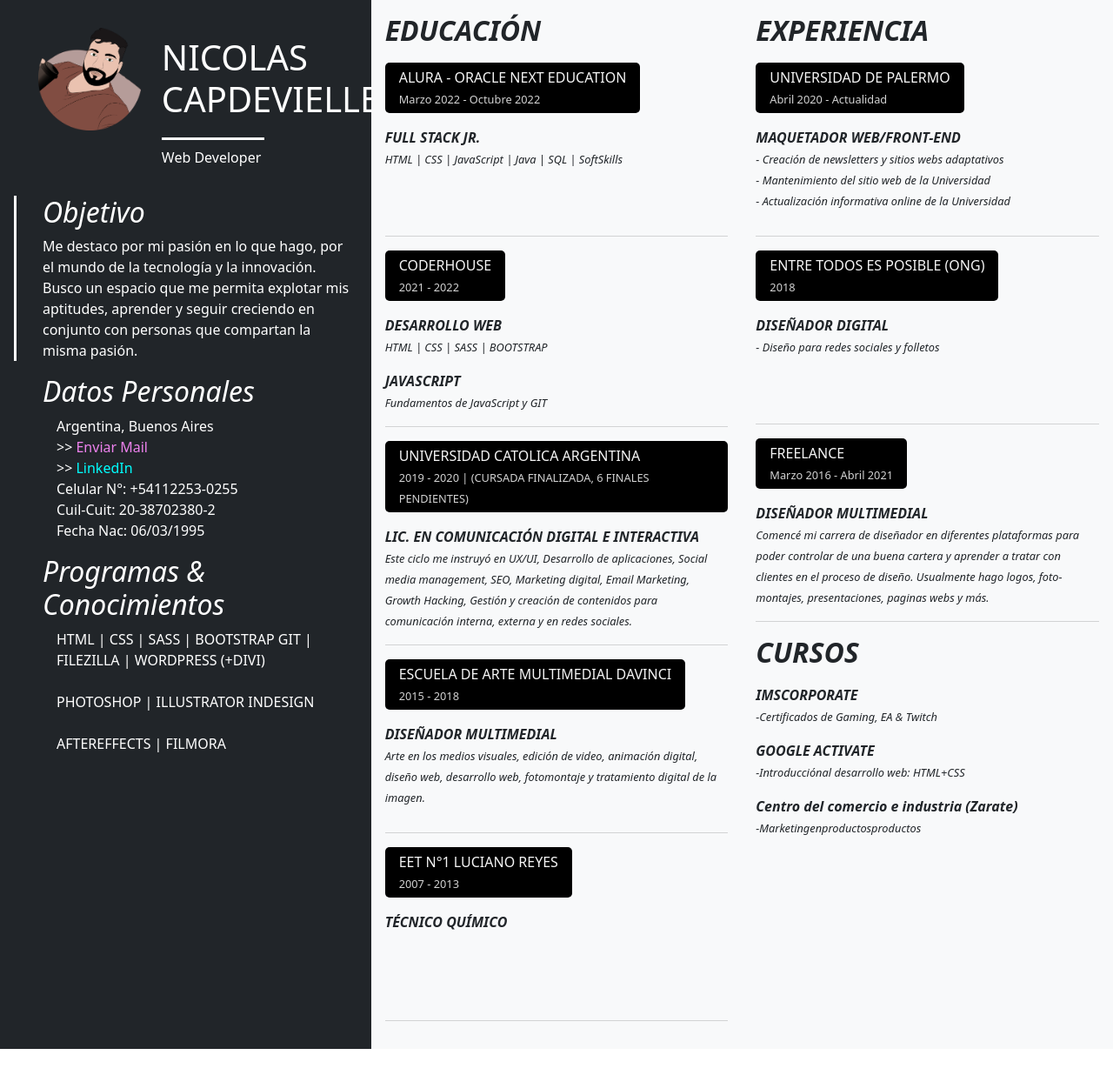
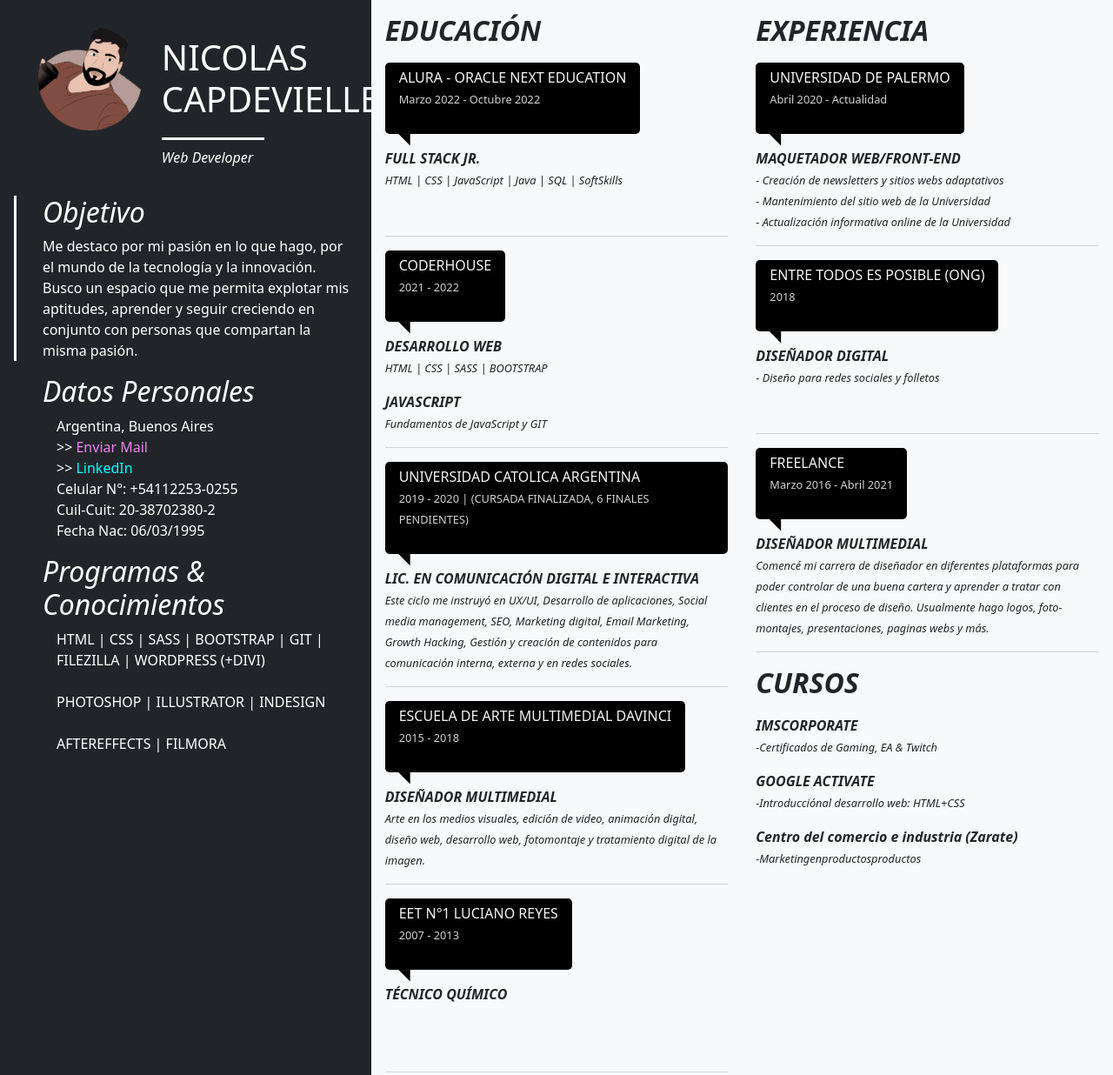
Before and after one commit to nn11kk00/nn11kk00.github.io, a plain HTML site: page index.html in a window 1280 px wide. Shown: the top 1236 px of the page at 87% size. Before the commit the page ends 1206 px from the top, so only its background shows below. Drawn offline with nearby package versions, Linux system fonts and the light colour scheme.

Commit message:
Add files via upload

```diff
--- a/index.html
+++ b/index.html
@@ -42,6 +42,10 @@
 
     .datos-personales__perfil {
       padding: 1em;
+    }
+
+    .datos-personales__perfil p {
+      font-style: italic;
     }
 
     .datos-personales__perfil h1 {
@@ -141,6 +145,14 @@
       font-weight: bold;
     }
 
+    .triangulo {
+
+
+      position: relative;
+      color: black;
+      top: 22px;
+
+    }
 
 
 
@@ -157,6 +169,12 @@
 
       .datos-personales__perfil {
         width: 100% !important;
+      }
+
+      .triangulo {
+
+        right: 30px;
+
       }
 
     }
@@ -219,10 +237,9 @@
           <h2>Programas & Conocimientos</h2>
           <p>
             HTML | CSS | SASS | BOOTSTRAP
-            GIT | FILEZILLA | WORDPRESS (+DIVI)
+            | GIT | FILEZILLA | WORDPRESS (+DIVI)
             <br><br>
-            PHOTOSHOP | ILLUSTRATOR
-            INDESIGN
+            PHOTOSHOP | ILLUSTRATOR | INDESIGN
             <br><br>
             AFTEREFFECTS | FILMORA
           </p>
@@ -235,14 +252,15 @@
 
         <div class="educacion-formaciones">
           <p>ALURA - ORACLE NEXT EDUCATION <br>
-            <span>Marzo 2022 - Octubre 2022</span>
+            <span>Marzo 2022 - Octubre 2022</span><br>
+            <strong class="triangulo">◥</strong>
           </p>
           <p>FULL STACK JR. <br> <span>HTML | CSS | JavaScript | Java | SQL | SoftSkills</span></p>
         </div>
 
         <div class="educacion-formaciones">
           <p>CODERHOUSE <br>
-            <span>2021 - 2022</span>
+            <span>2021 - 2022</span><br><strong class="triangulo">◥</strong>
           </p>
           <p>DESARROLLO WEB <br> <span>HTML | CSS | SASS | BOOTSTRAP</span></p>
           <p>JAVASCRIPT <br> <span>Fundamentos de JavaScript y GIT</span></p>
@@ -251,7 +269,8 @@
 
         <div class="educacion-formaciones">
           <p>UNIVERSIDAD CATOLICA ARGENTINA <br>
-            <span>2019 - 2020 | (CURSADA FINALIZADA, 6 FINALES PENDIENTES)</span>
+            <span>2019 - 2020 | (CURSADA FINALIZADA, 6 FINALES PENDIENTES)</span><br><strong
+              class="triangulo">◥</strong>
           </p>
           <p>LIC. EN COMUNICACIÓN DIGITAL E INTERACTIVA <br> <span>Este ciclo me instruyó en UX/UI, Desarrollo de
               aplicaciones, Social media
@@ -263,7 +282,7 @@
 
         <div class="educacion-formaciones">
           <p>ESCUELA DE ARTE MULTIMEDIAL DAVINCI<br>
-            <span>2015 - 2018</span>
+            <span>2015 - 2018</span><br><strong class="triangulo">◥</strong>
           </p>
           <p>DISEÑADOR MULTIMEDIAL <br> <span>Arte en los medios visuales, edición de video, animación digital,
               diseño web, desarrollo web, fotomontaje y tratamiento digital de la
@@ -273,7 +292,7 @@
 
         <div class="educacion-formaciones">
           <p>EET N°1 LUCIANO REYES<br>
-            <span>2007 - 2013</span>
+            <span>2007 - 2013</span><br><strong class="triangulo">◥</strong>
           </p>
           <p>TÉCNICO QUÍMICO </p>
         </div>
@@ -289,7 +308,7 @@
 
         <div class="educacion-formaciones">
           <p>UNIVERSIDAD DE PALERMO <br>
-            <span>Abril 2020 - Actualidad</span>
+            <span>Abril 2020 - Actualidad</span><br><strong class="triangulo">◥</strong>
           </p>
           <p>MAQUETADOR WEB/FRONT-END <br> <span>
               - Creación de newsletters y sitios webs adaptativos <br>
@@ -300,7 +319,7 @@
 
         <div class="educacion-formaciones">
           <p>ENTRE TODOS ES POSIBLE (ONG) <br>
-            <span>2018</span>
+            <span>2018</span><br><strong class="triangulo">◥</strong>
           </p>
           <p>DISEÑADOR DIGITAL <br> <span>
               - Diseño para redes sociales y folletos
@@ -310,6 +329,7 @@
         <div class="educacion-formaciones">
           <p>FREELANCE <br>
             <span>Marzo 2016 - Abril 2021</span>
+            <br><strong class="triangulo">◥</strong>
           </p>
           <p>DISEÑADOR MULTIMEDIAL <br> <span>
               Comencé mi carrera de diseñador en diferentes plataformas
@@ -383,7 +403,6 @@
 
 
 
-
   <!-- Optional JavaScript; choose one of the two! -->
   <script src="https://cdn.jsdelivr.net/npm/bootstrap@5.0.2/dist/js/bootstrap.bundle.min.js"
     integrity="sha384-MrcW6ZMFYlzcLA8Nl+NtUVF0sA7MsXsP1UyJoMp4YLEuNSfAP+JcXn/tWtIaxVXM"
```
